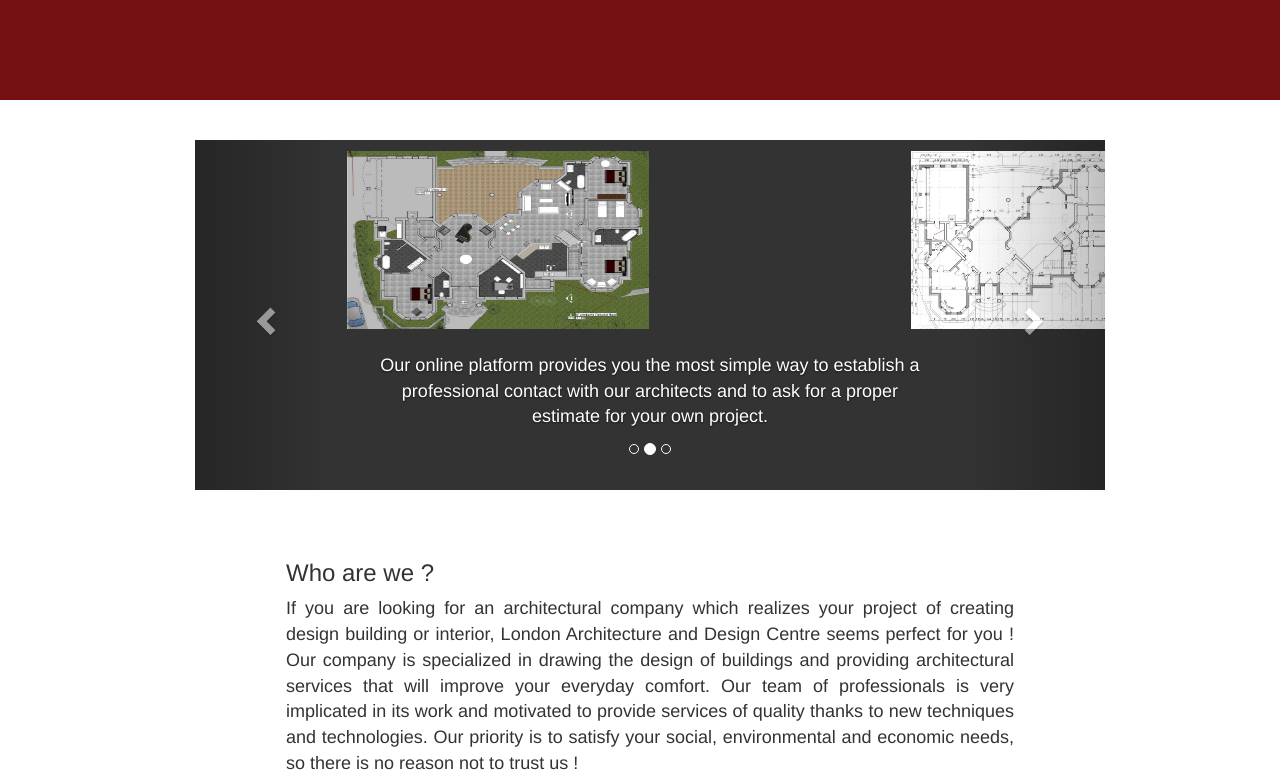
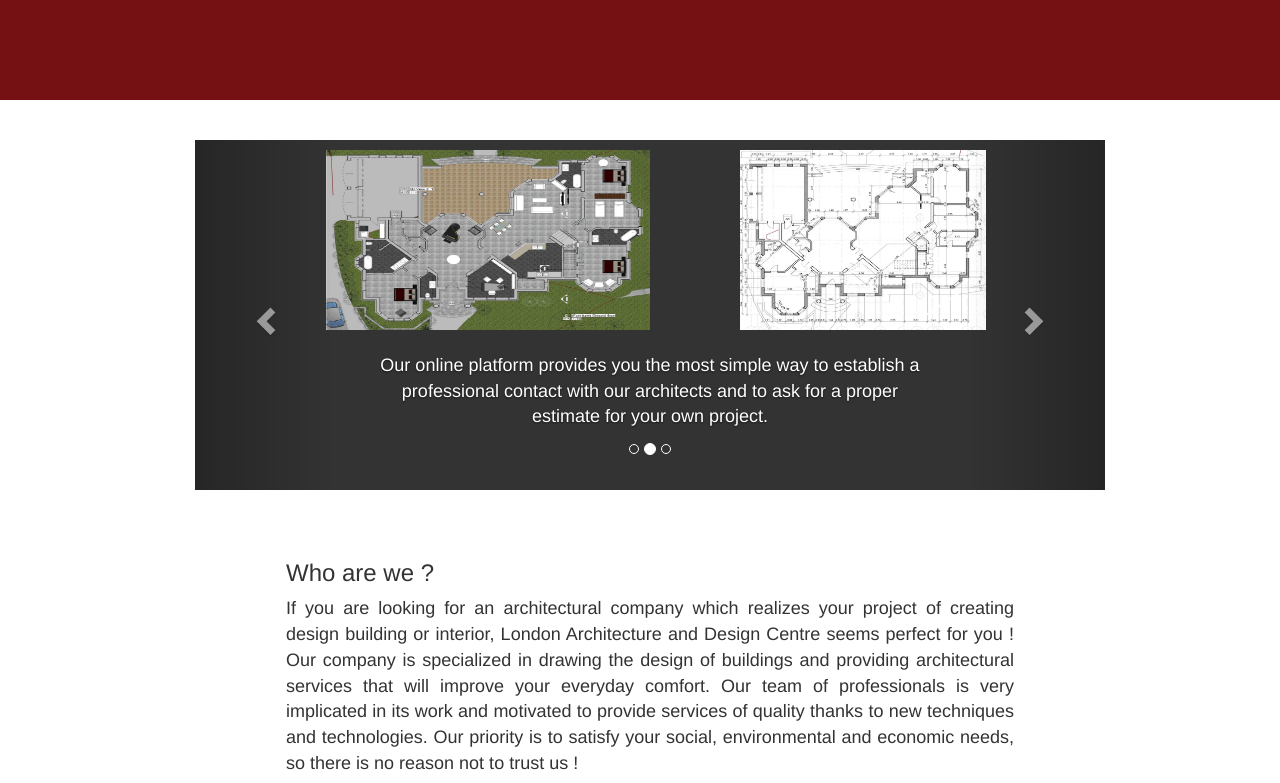
Before and after one commit to BenjaminDuv/webpage, a website: page app/index.html in a window 1280 px wide. Shown: the top 783 px of the page. Drawn offline with nearby package versions, Linux system fonts and the light colour scheme; files that its build step writes are made by us from their sources.

Commit message:
[Carousel] Temporarry solution for the carousel

```diff
--- a/app/styles/main.css
+++ b/app/styles/main.css
@@ -1,3 +1,10 @@
+@media (min-width: 1200px){
+  .container{
+    width: 1000px;
+  }
+}
+
+
 /* Super body */
 body {
   width: 100%;
@@ -237,7 +244,10 @@ a{
 }
 
 .container{
-
+  padding-right: 15px;
+  padding-left: 15px;
+  margin-right: auto;
+  margin-left: auto;
 }
 
 /************* Footer ***************/
```
